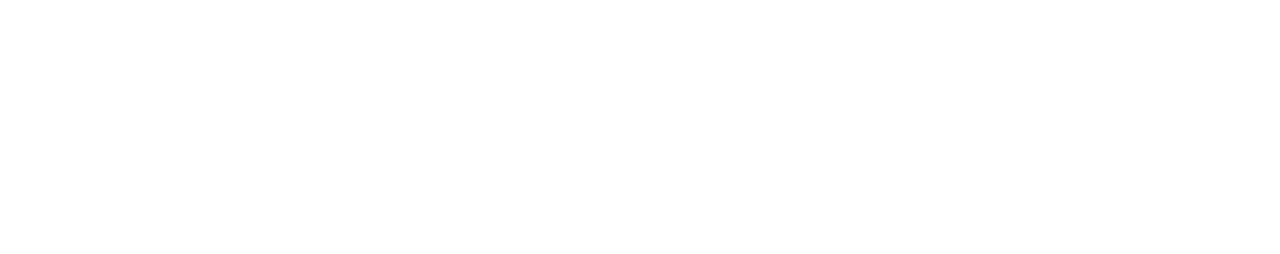
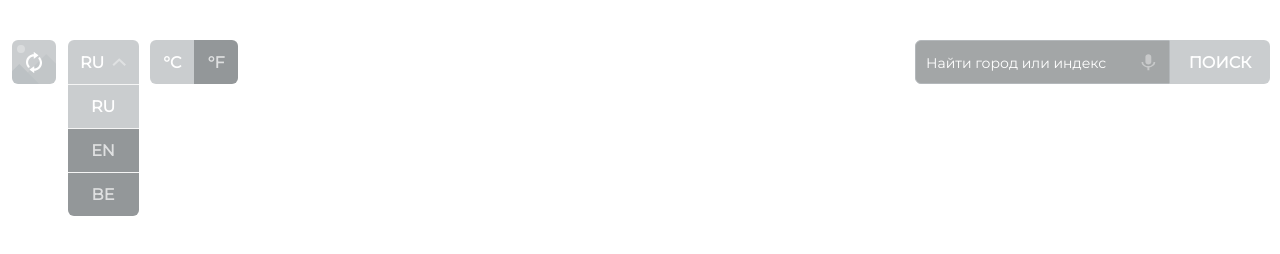
Before and after one commit to Antowa-qq/rs2020q1-antowa, a website built with webpack: page fancy-weather/src/index.html in a window 1280 px wide. Built offline with nearby package versions, Linux system fonts and the light colour scheme.

Commit message:
feat:add markup header and style header

```diff
--- a/fancy-weather/src/index.html
+++ b/fancy-weather/src/index.html
@@ -1,13 +1,60 @@
 <!DOCTYPE html>
 <html lang="en">
+
 <head>
     <meta charset="UTF-8">
     <meta name="viewport" content="width=device-width, initial-scale=1.0">
     <title>Fancy-weather</title>
-    <link href="https://fonts.googleapis.com/css2?family=Roboto&display=swap" rel="stylesheet">
+    <!-- <link href="https://fonts.googleapis.com/css2?family=Roboto&display=swap" rel="stylesheet"> -->
     <link rel="shortcut icon" href="./assets/img/favicon/favicon.png" type="image/png" />
+    <link href="https://fonts.googleapis.com/css2?family=Montserrat&display=swap" rel="stylesheet">
 </head>
+
 <body>
+    <header>
+        <div class="wrapper header__wrapper">
+            <div class="cotrolsLeft">
 
+                <div class="button cotrolsLeft__update">
+                    <div class="spinner animation">
+                    </div>
+                </div>
+
+                <div class="cotrolsLeft__language open">
+                    <button class="button button_drop drop-menu-laguage">
+                        RU
+                        <span class="arrow"></span>
+                    </button>
+                    <div class="items-menu-language">
+                        <button class="button button_drop item-menu-language">RU</button>
+                        <button class="button button_drop item-menu-language not-active">EN</button>
+                        <button class="button button_drop item-menu-language not-active">BE</button>
+                    </div>
+                </div>
+
+                <div class="cotrolsLeft__temperature">
+                    <div class=" button degrees">
+                        °C
+                    </div>
+                    <div class=" button fahrenheit not-active">
+                        °F
+                    </div>
+                </div>
+            </div>
+            <div class="cotrolsRight">
+                <form action="#" class="cotrolsRight__form">
+                    <input class="input_search" type="text" name="" id="" placeholder="Найти город или индекс">
+                    <button class="button button_search">ПОИСК</button>
+                    <button class="button_search-voice"></button>
+                </form>
+            </div>
+        </div>
+    </header>
+    <main>
+        <div class="wrapper main__wrapper">
+
+        </div>
+    </main>
 </body>
+
 </html>
--- a/fancy-weather/src/style.css
+++ b/fancy-weather/src/style.css
@@ -10,3 +10,198 @@
   font-size: 1.6rem;
   font-family: "Roboto", sans-serif;
 }
+.wrapper {
+  max-width: 1330px;
+  margin: 40px auto;
+}
+.button {
+  width: 4.4rem;
+  height: 4.4rem;
+  border-radius: 6px;
+  border: none;
+  background: rgba(180, 184, 187, 0.7);
+  color: white;
+  display: flex;
+  text-align: center;
+  font-family: "Montserrat", sans-serif;
+  font-size: 1.6rem;
+  cursor: pointer;
+  font-weight: 600;
+  justify-content: center;
+  align-items: center;
+  outline: none;
+  transition: background-color 0.5s ease;
+}
+.button:hover {
+  background-color: #e9e9e9;
+  transition: background-color 0.5s ease;
+}
+.button.not-active {
+  background: rgba(76, 82, 85, 0.6);
+  color: hsla(0, 0%, 100%, 0.7);
+  cursor: pointer;
+}
+.button.not-active:hover {
+  background: rgba(136, 140, 143, 0.6);
+  color: white;
+}
+/* HEADER */
+
+.header__wrapper {
+  display: flex;
+  justify-content: space-between;
+  /* max-width: 100%; */
+}
+
+.cotrolsLeft {
+  display: flex;
+  flex-direction: row;
+  width: 250px;
+  justify-content: space-evenly;
+}
+.cotrolsLeft__update {
+  background: rgba(180, 184, 187, 0.7)
+    url(./assets/img/controls-header/update_background.svg) no-repeat bottom;
+  background-size: 4.4rem;
+}
+.cotrolsLeft__update .spinner {
+  width: 2.1rem;
+  height: 2.1rem;
+  background: url(./assets/img/controls-header/spinner.svg) 50% no-repeat;
+}
+
+.cotrolsLeft__update .spinner.animation {
+  animation: spin 1s ease;
+}
+@keyframes spin {
+  from {
+    transform: rotate(0deg);
+  }
+  to {
+    transform: rotate(360deg);
+  }
+}
+.cotrolsLeft__language .drop-menu-laguage {
+  width: 7.1rem;
+  position: relative;
+}
+.cotrolsLeft__language.open .drop-menu-laguage {
+  border-bottom-left-radius: 0;
+  border-bottom-right-radius: 0;
+}
+.cotrolsLeft__language .drop-menu-laguage .arrow {
+  width: 1.4rem;
+  height: 1.4rem;
+  margin-left: 8px;
+  background: url(./assets/img/controls-header/arrow.svg) 50% no-repeat;
+}
+.cotrolsLeft__language.open .drop-menu-laguage .arrow {
+  transform: rotate(180deg);
+}
+
+.cotrolsLeft__language.open .items-menu-language {
+  display: flex;
+}
+.cotrolsLeft__language .items-menu-language {
+  display: none;
+
+  position: absolute;
+  flex-direction: column;
+  height: 13.2rem;
+}
+
+.cotrolsLeft__language .item-menu-language {
+  border-radius: 0px 0px;
+  width: 7.1rem;
+  border-top: 0.6px solid whitesmoke;
+}
+.cotrolsLeft__language .item-menu-language:last-child {
+  border-bottom-left-radius: 0.6rem;
+  border-bottom-right-radius: 0.6rem;
+}
+
+.cotrolsLeft__temperature {
+  display: flex;
+  flex-direction: row;
+}
+.cotrolsLeft__temperature .degrees {
+  border-top-right-radius: 0;
+  border-bottom-right-radius: 0;
+}
+.cotrolsLeft__temperature .fahrenheit {
+  border-top-left-radius: 0;
+  border-bottom-left-radius: 0;
+}
+
+.cotrolsRight {
+  display: flex;
+  position: relative;
+  margin: 0 10px;
+  max-width: 355px;
+}
+.cotrolsRight__form {
+  display: flex;
+  flex-direction: row;
+  width: 100%;
+  position: relative;
+}
+
+.cotrolsRight__form .button_search {
+  border-top-left-radius: 0;
+  border-bottom-left-radius: 0;
+  width: 10rem;
+}
+
+.cotrolsRight__form .input_search {
+  border: 0.06rem solid rgba(180, 184, 187);
+  border-top-left-radius: 0.6rem;
+  border-bottom-left-radius: 0.6rem;
+  background: rgba(76, 82, 85, 0.514);
+  padding: 8px 12% 8px 10px;
+  outline: none;
+  font-family: "Montserrat", sans-serif;
+  font-size: 1.6rem;
+  font-weight: 500;
+  color: white;
+  width: 25.5rem;
+}
+.cotrolsRight__form .input_search::placeholder {
+  color: white;
+  font-family: "Montserrat", sans-serif;
+  font-size: 1.4rem;
+  font-weight: 500;
+}
+
+.cotrolsRight__form .button_search-voice {
+  /* display: block; */
+  cursor: pointer;
+  position: absolute;
+  top: 5%;
+  right: 30%;
+  width: 3rem;
+  height: 4rem;
+  border: none;
+  background: url(./assets/img/controls-header/microphone.svg) 50% no-repeat;
+  background-size: 50%;
+}
+
+/* MEDIA  */
+@media screen and (max-width: 645px) {
+  .foooter__wrapper {
+    flex-direction: column-reverse;
+    justify-content: center;
+    align-items: center;
+  }
+  .cotrolsLeft {
+    margin: 4rem 0 0;
+  }
+}
+
+@media screen and (max-width: 380px) {
+  .foooter__wrapper {
+    width: 100%;
+  }
+  html {
+    font-size: 50%;
+  }
+}
```
Also changed, not shown: fancy-weather/src/assets/img/controls-header/arrow.svg (added), fancy-weather/src/assets/img/controls-header/microphone.svg (added), fancy-weather/src/assets/img/controls-header/spinner.svg (added), fancy-weather/src/assets/img/controls-header/update_background.svg (added). Lines whose indentation alone changed are shown as unchanged.
